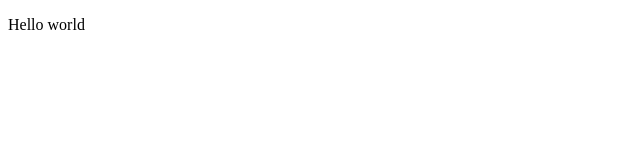
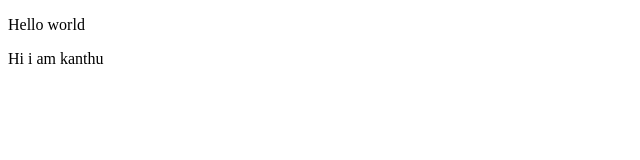
Before and after one commit to Kanthu04/project24, a plain HTML site: page index.html in a window 1280 px wide. Shown: the full height of the page, 0-640 px from the left. Drawn offline with Linux system fonts and the light colour scheme.

Commit message:
Add name

```diff
--- a/index.html
+++ b/index.html
@@ -7,5 +7,6 @@
 </head>
 <body>
     <p>Hello world</p>
+    <p>Hi i am kanthu</p>
 </body>
 </html>
```
